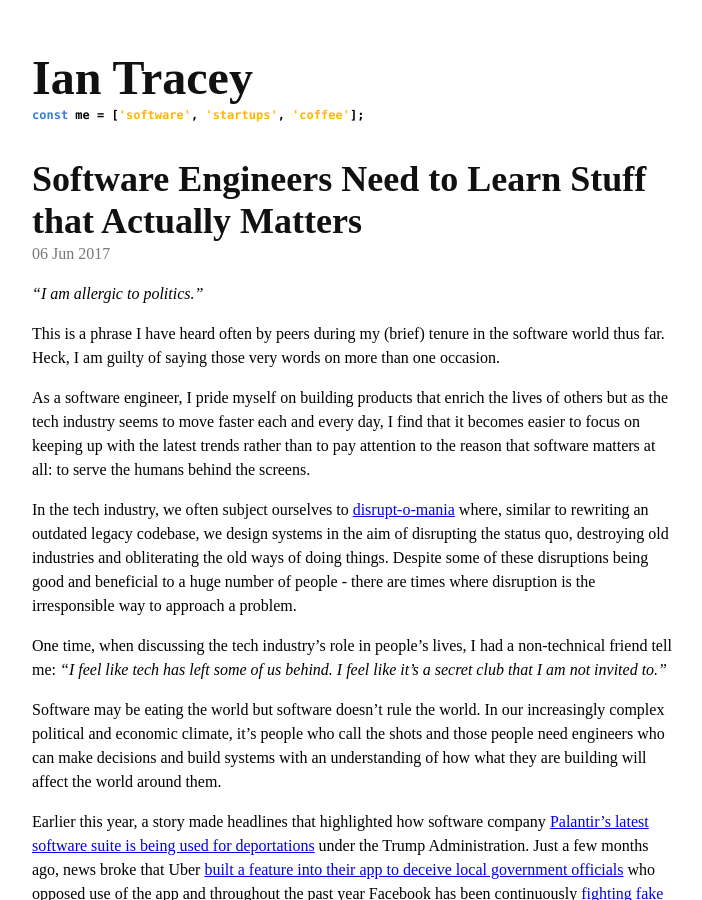
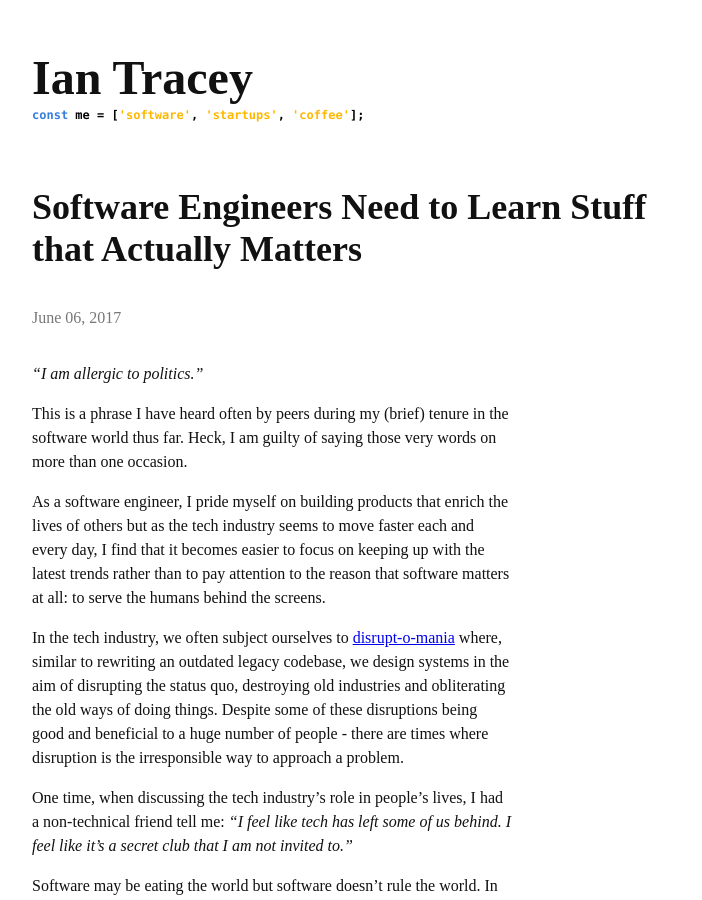
Before and after one commit to ianrtracey/ianrtracey.github.io, a Jekyll site: the page built from _posts/2017-06-06-Software-Engineers-Need-To-Learn-Stuff-That-Actually-Matters.md, in a window 1280 px wide and 900 px high. Shown: the whole window, without its empty margins (288-990 px from the left). Built offline with Jekyll 4.4.1, drawn with Linux system fonts in a browser that asks for light colours; nearby versions of some CDN libraries; library files that are not in the unit come from our copies; comment, search, counter and statistics services are not loaded.

```diff
--- a/_includes/head.html
+++ b/_includes/head.html
@@ -14,4 +14,5 @@
   <link rel="apple-touch-icon-precomposed" sizes="144x144" href="{{ site.baseurl }}/public/apple-touch-icon-precomposed.png">
   <link rel="shortcut icon" href="{{ site.baseurl }}/public/favicon.ico">
   {% seo %}
+  {% include analytics.html %}
 </head>
--- a/_layouts/post.html
+++ b/_layouts/post.html
@@ -9,10 +9,11 @@ layout: default
   {{ content }}
 </div>
 </article> -->
+<div class="mt5">
 <article>
-  <h3 class="f2 near-black measure-narrow mb0">{{ page.title }}</h3>
-  <time class="lh-copy gray" datetime="{{ page.date | date_to_xmlschema }}" class="post-date">{{ page.date | date_to_string }}</time>
-  <div class="lh-copy">
+  <h3 class="f2 near-black measure">{{ page.title }}</h3>
+  <time class="lh-copy gray" datetime="{{ page.date | date_to_xmlschema }}" class="post-date">{{ page.date | date: '%B %d, %Y' }}</time>
+  <div class="lh-copy measure near-black pt3">
     {{ content }}
   </div>
 </article>
@@ -30,3 +31,4 @@ layout: default
   </ul>
 </aside>
 {% endif %}
+</div>
```
Also changed, not shown: _includes/analytics.html (added, +16 -0 lines).
